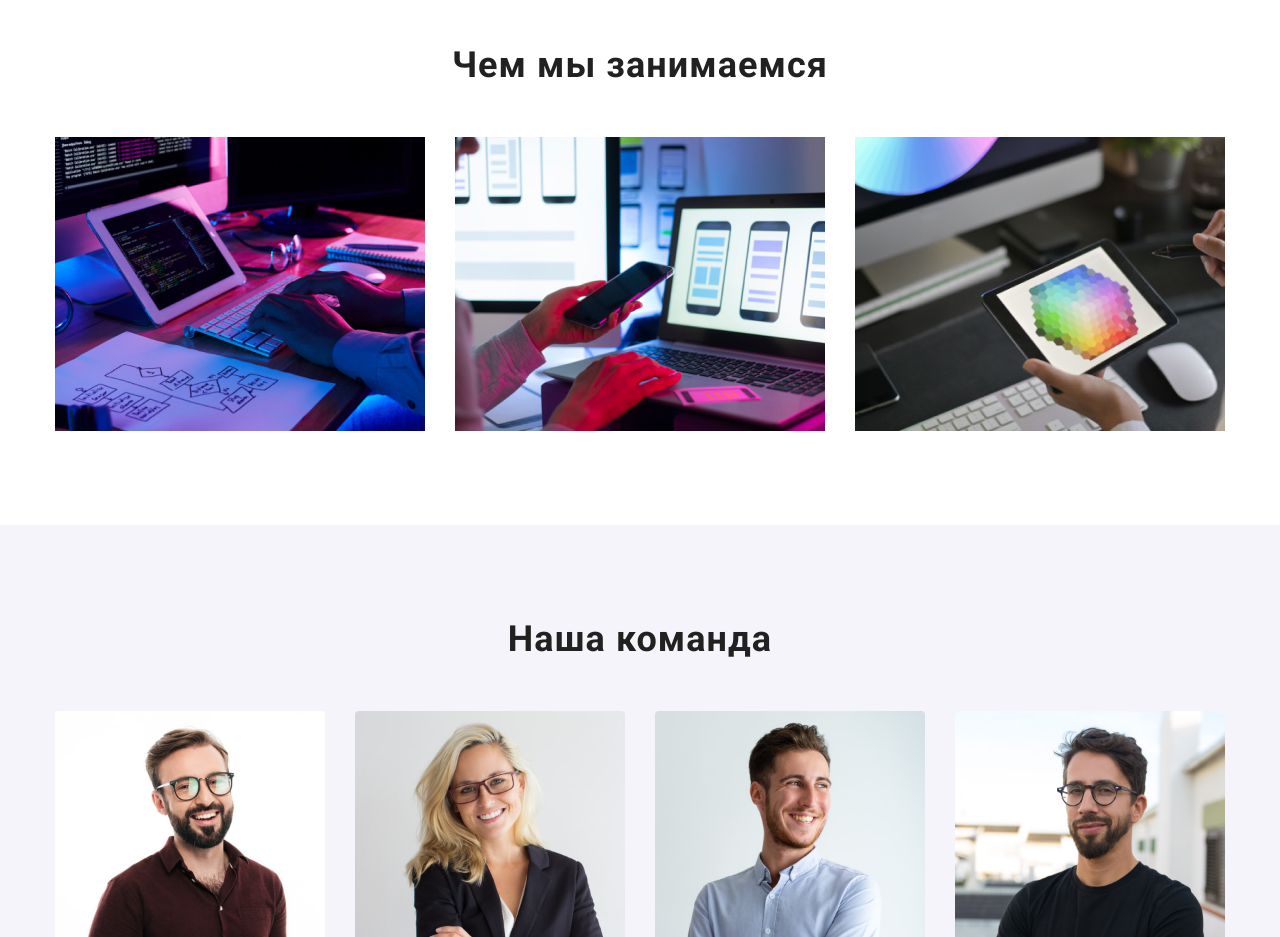
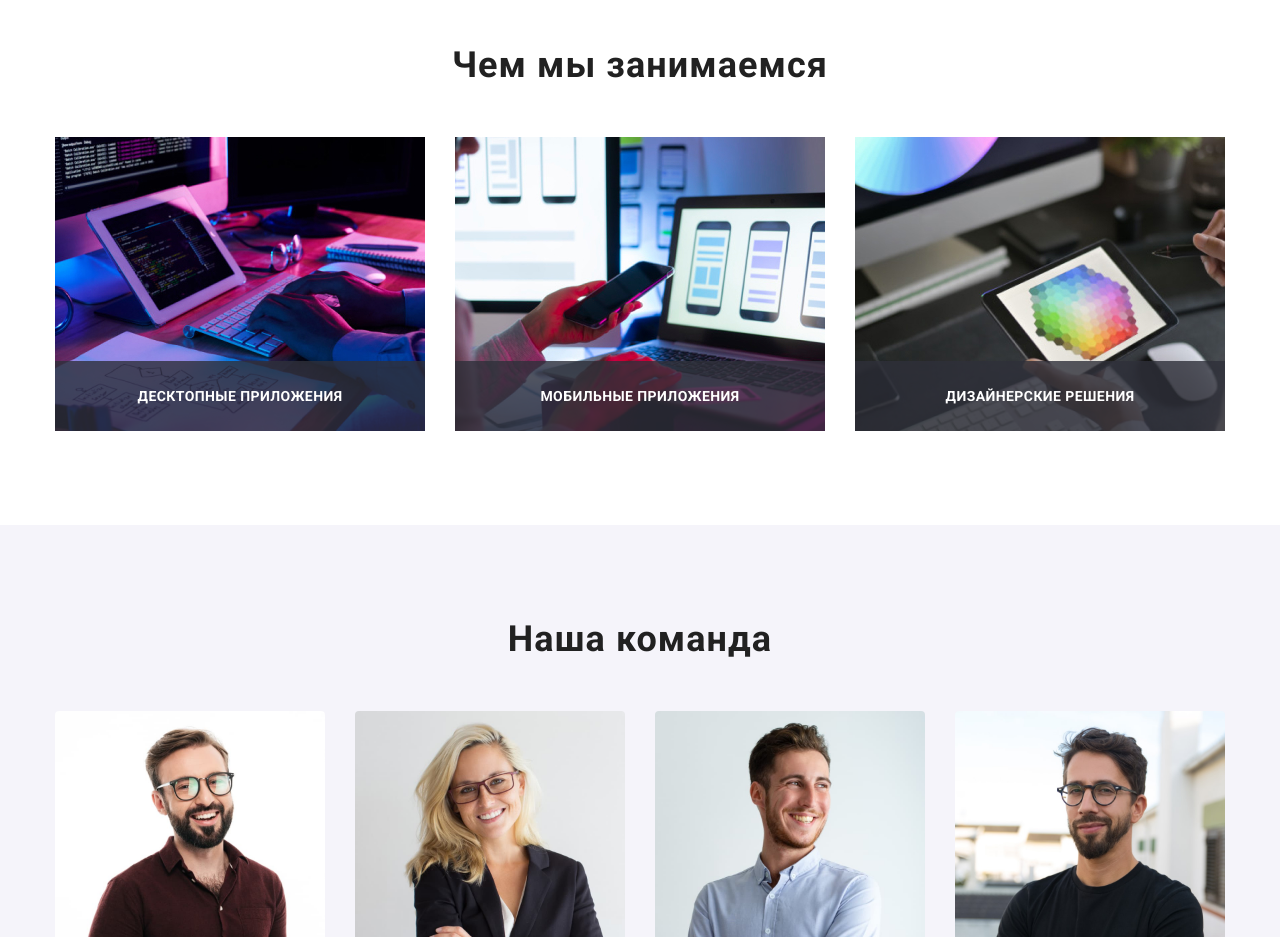
Before and after one commit to Sidorka1984/goit-markup-hw-05, a plain HTML site: page index.html in a window 1280 px wide. Shown: the part 1060-1997 px from the top of the page. Drawn offline with nearby package versions, Linux system fonts and the light colour scheme.

Commit message:
секция чем мы занимаемся

```diff
--- a/css/style.css
+++ b/css/style.css
@@ -310,10 +310,9 @@
   display: flex;
   /* margin-right: calc(-1 * var(--card-set-gap)); */
 }
-/* .gallery-item {
-  margin-right: var(--card-set-gap);
-  flex-basis: calc(100% / 3 - var(--card-set-gap));
-} */
+.gallery-item {
+  position: relative;
+}
 .gallery-item:not(:last-child) {
   margin-right: var(--card-set-gap);
 }
@@ -326,7 +325,25 @@
   margin-bottom: 50px;
   text-align: center;
 }
+.label-text {
+  position: absolute;
+  bottom: 0;
+  left: 0;
 
+  font-family: var(--main-font);
+  font-weight: 700;
+  font-size: 14px;
+  line-height: 1.143;
+  text-align: center;
+  letter-spacing: 0.03em;
+  text-transform: uppercase;
+  height: 70px;
+  width: 100%;
+  color: #ffffff;
+  background-color: rgba(47, 48, 58, 0.8);
+  padding-top: 27px;
+  padding-bottom: 27px;
+}
 /*=================== end Чем мы занимаемся=============*/
 /*===================команда ================*/
 .teams {
--- a/index.html
+++ b/index.html
@@ -120,14 +120,23 @@
                     <li class="gallery-item">
                         <img class="gallery-img" src="./images/program/program-img-1.jpg" alt="Десктопные приложения" width="370"
                             height="294">
+                            <div class="gallery-label">
+                                <p class="label-text">Десктопные приложения</p>
+                            </div>
                     </li>
                     <li class="gallery-item">
                         <img class="gallery-img" src="./images/program/program-img-2.jpg" alt="Мобильные приложения"
                             width="370" height="294">
+                            <div class="gallery-label">
+                                <p class="label-text">Мобильные приложения</p>
+                            </div>
                     </li>
                     <li class="gallery-item">
                         <img class="gallery-img" src="./images/program/program-img-3.jpg" alt="Дизайнерские решения"
                             width="370" height="294">
+                            <div class="gallery-label">
+                                <p class="label-text">Дизайнерские решения</p>
+                            </div>
                     </li>
                 </ul>
             </div>
```
